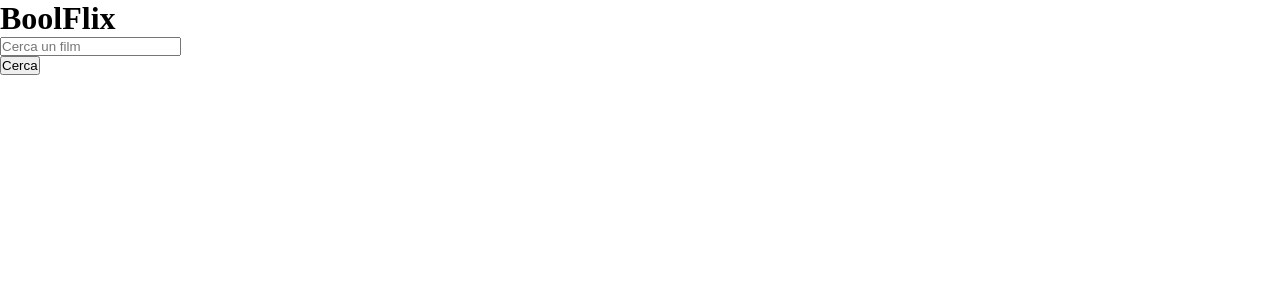
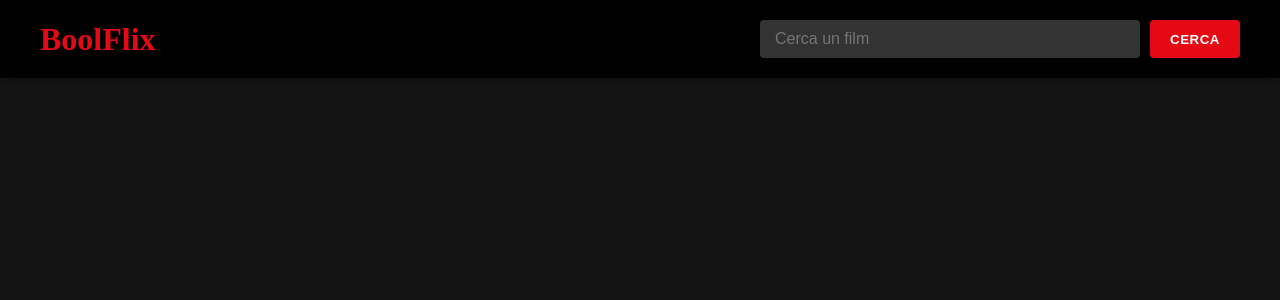
Before and after one commit to MattiaToscano/react-boolflix, a React (Vite) app in the folder react-boolflix/: page / in a window 1280 px wide. Shown: the top 300 px of the page. Built offline with nearby package versions, Linux system fonts and the light colour scheme.

Commit message:
[UPD] Mil 1 Done e stilizzata

```diff
--- a/react-boolflix/src/App.jsx
+++ b/react-boolflix/src/App.jsx
@@ -1,5 +1,6 @@
 import { useEffect, useState } from 'react'
 import axios from 'axios'
+import './index.css'
 
 const apiKey = '631f087dc87791077683c9d753605830'
 
@@ -20,27 +21,46 @@ function App() {
   }
 
   return (
-    <>
-      <header>
-        <h1>BoolFlix</h1>
-      </header>
-      <div className="container">
-        <div className="row">
-          <div className="col-12 col-md-8">
+    <div className="netflix-app">
+      <header className="netflix-header">
+        <h1 className="netflix-logo">BoolFlix</h1>
+        <div className="search-wrapper">
           <input
             type="text"
             placeholder="Cerca un film"
-              className="form-control"
+            className="search-input"
             value={inputValue}
             onChange={(e) => setInputValue(e.target.value)}
+            onKeyDown={(e) => e.key === 'Enter' && handleClick()}
           />
+          <button className="search-button" onClick={handleClick}>Cerca</button>
         </div>
-          <div className="col-12 col-md-4">
-            <button className="btn btn-primary" onClick={handleClick}>Cerca</button>
+      </header>
+
+      <div className="content-container">
+        <div className="movies-grid">
+          {movies.map(movie => (
+            <div key={movie.id} className="movie-card">
+              <div className="movie-poster">
+                {movie.poster_path ? (
+                  <img
+                    src={`https://image.tmdb.org/t/p/w500${movie.poster_path}`}
+                    alt={movie.title}
+                  />
+                ) : (
+                  <div className="no-poster">No Image Available</div>
+                )}
+              </div>
+              <div className="movie-info">
+                <h3>{movie.title}</h3>
+                <p><strong>Lingua:</strong> {movie.original_language}</p>
+                <p><strong>Voto:</strong> {Math.ceil(movie.vote_average / 2)}/5</p>
+              </div>
+            </div>
+          ))}
         </div>
       </div>
     </div>
-    </>
   )
 }
 
--- a/react-boolflix/src/index.css
+++ b/react-boolflix/src/index.css
@@ -3,3 +3,131 @@
   padding: 0;
   box-sizing: border-box;
 }
+
+body {
+  margin: 0;
+  padding: 0;
+  background-color: #141414;
+  color: white;
+}
+
+.netflix-app {
+  min-height: 100vh;
+}
+
+.netflix-header {
+  padding: 20px 40px;
+  background-color: #000;
+  display: flex;
+  justify-content: space-between;
+  align-items: center;
+  position: sticky;
+  top: 0;
+  z-index: 1000;
+  box-shadow: 0 2px 10px rgba(0, 0, 0, 0.3);
+}
+
+.netflix-logo {
+  color: #E50914;
+  font-size: 2rem;
+  font-weight: bold;
+  margin: 0;
+}
+
+.search-wrapper {
+  display: flex;
+  width: 40%;
+  gap: 10px;
+}
+
+.search-input {
+  flex: 1;
+  padding: 10px 15px;
+  border: none;
+  background-color: #333;
+  color: white;
+  border-radius: 4px;
+  font-size: 16px;
+}
+
+.search-button {
+  background-color: #E50914;
+  color: white;
+  border: none;
+  padding: 10px 20px;
+  cursor: pointer;
+  border-radius: 4px;
+  font-weight: bold;
+  text-transform: uppercase;
+  letter-spacing: 0.5px;
+  transition: background-color 0.2s, transform 0.1s;
+  box-shadow: 0 2px 5px rgba(0, 0, 0, 0.3);
+}
+
+.search-button:hover {
+  background-color: #F40612;
+  transform: translateY(-2px);
+}
+
+.search-button:active {
+  transform: translateY(1px);
+}
+
+.content-container {
+  width: 70%;
+  margin: 0 auto;
+  padding: 30px;
+}
+
+.movies-grid {
+  display: grid;
+  grid-template-columns: repeat(auto-fill, minmax(250px, 1fr));
+  gap: 25px;
+}
+
+.movie-card {
+  border-radius: 6px;
+
+  overflow: hidden;
+  background-color: #222;
+  box-shadow: 0 4px 8px rgba(0, 0, 0, 0.3);
+
+}
+
+.movie-poster {
+  width: 100%;
+}
+
+.movie-poster img {
+  width: 100%;
+  height: 380px;
+  object-fit: cover;
+  display: block;
+}
+
+.no-poster {
+  width: 100%;
+  height: 380px;
+  background-color: #333;
+  display: flex;
+  justify-content: center;
+  align-items: center;
+  font-style: italic;
+}
+
+.movie-info {
+  padding: 15px;
+  background-color: #222;
+}
+
+.movie-info h3 {
+  margin: 0 0 12px;
+  font-size: 20px;
+  color: white;
+}
+
+.movie-info p {
+  margin: 8px 0;
+  font-size: 16px;
+  color: #ccc;
+}
```
Lines whose indentation alone changed are shown as unchanged.
